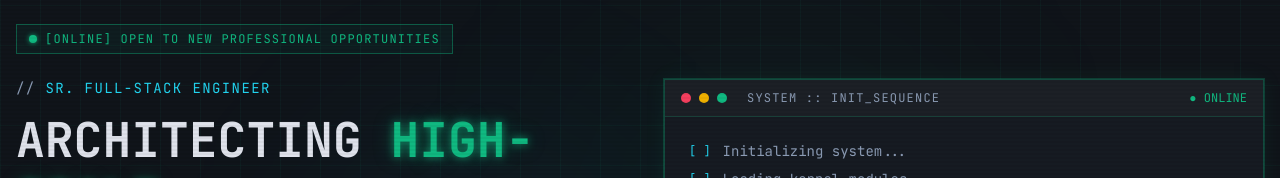
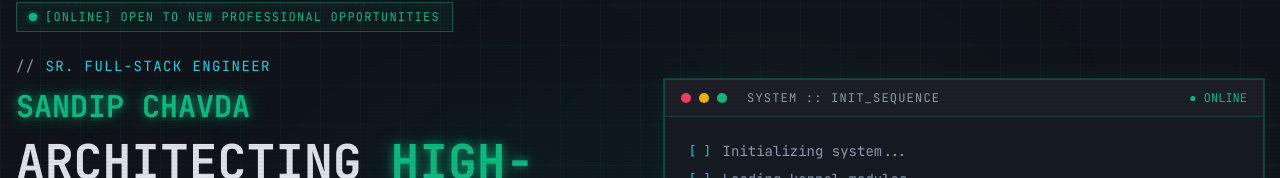
Before and after one commit to chavdasandip2908/My-portfolio-, a Next.js app in the folder nextjs-client/: page / in a window 1280 px wide. Shown: the part 155-333 px from the top of the page. Built offline with nearby package versions, Linux system fonts and the light colour scheme; no server answers.

Commit message:
feat: add name header to HeroSection with stylized styling

```diff
--- a/nextjs-client/components/sections/HeroSection.tsx
+++ b/nextjs-client/components/sections/HeroSection.tsx
@@ -95,6 +95,7 @@ export default function HeroSection() {
               transition={{ duration: 0.5, delay: 0.2 }}
               className="font-jetbrains font-bold text-3xl md:text-4xl lg:text-5xl text-cli-text leading-tight mb-6"
             >
+              <span className="text-cli-green cli-glow-green block mb-2 text-2xl md:text-3xl">SANDIP CHAVDA</span>
               ARCHITECTING{' '}
               <span className="text-cli-green cli-glow-green">HIGH-SCALE</span>
               <br />
```
